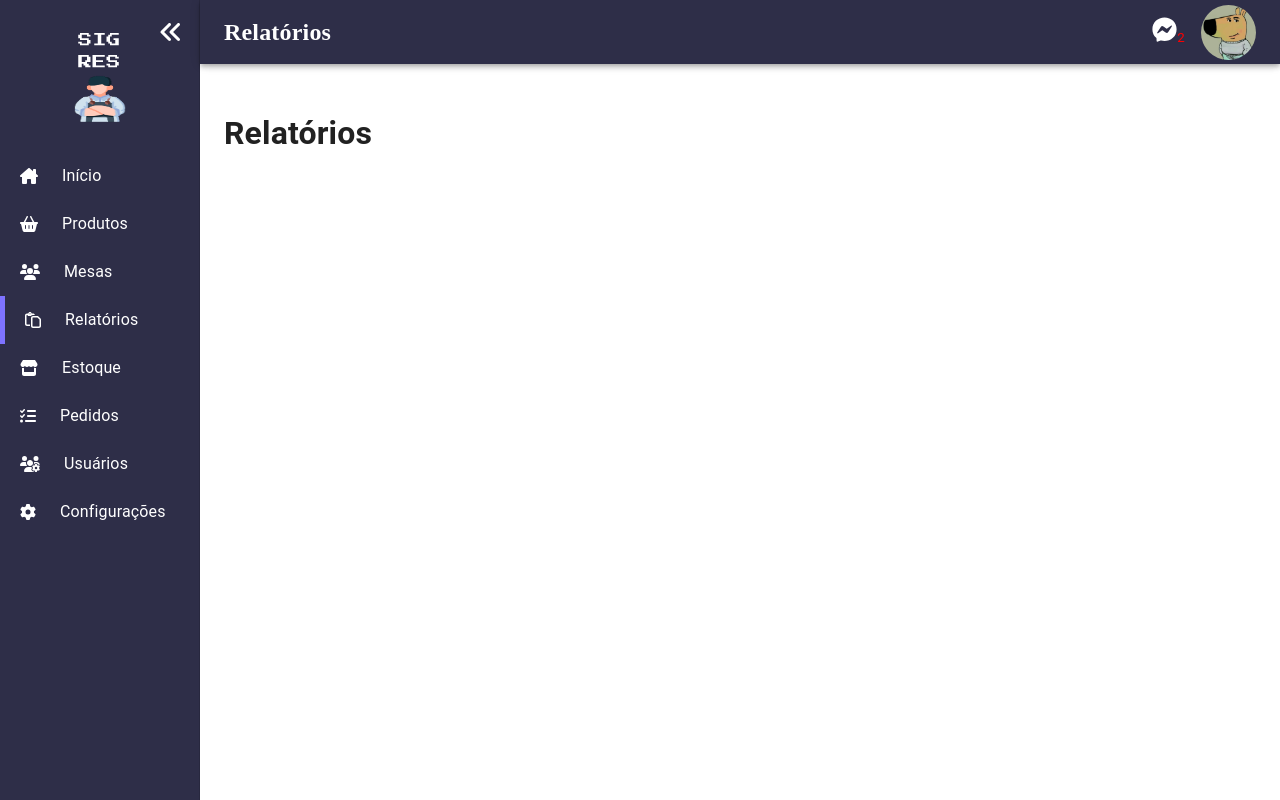
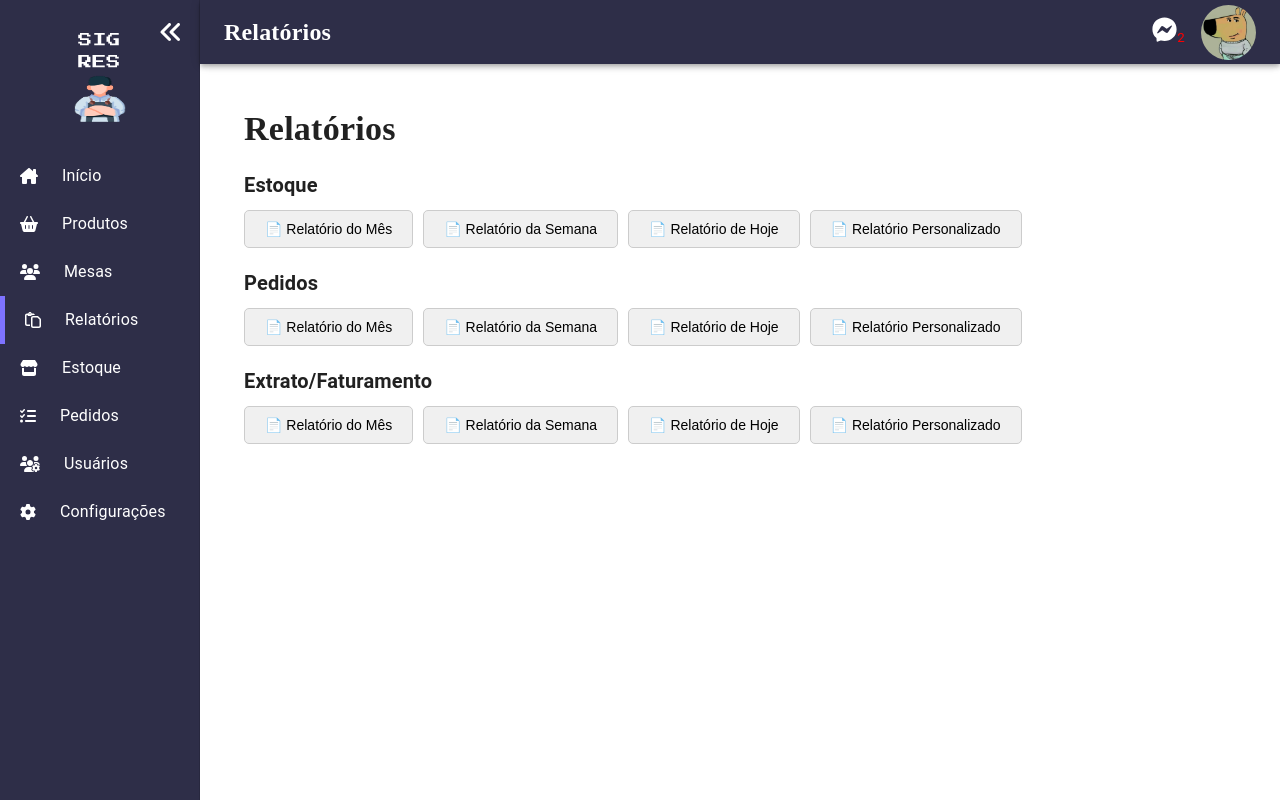
Before and after one commit to Dags0n/sigres, a React (Create React App) app: page /reports in a window 1280 px wide. Built offline with nearby package versions, Linux system fonts and the light colour scheme.

Commit message:
feat: cria páginas dos relatórios

```diff
--- a/src/App.js
+++ b/src/App.js
@@ -12,6 +12,7 @@ import InfoProduct from './pages/products/InfoProduct';
 import Tables from './pages/tables/Tables';
 import Orders from './pages/orders/Orders';
 import Settings from './pages/settings/Settings';
+import Reports from './pages/reports/Reports';
 
 const router = createBrowserRouter([
   {
@@ -52,7 +53,10 @@ const router = createBrowserRouter([
   },
   {
     path: '/reports',
-    element: <Navbar ><h1>Relatórios</h1></Navbar>,
+    element:
+    <Navbar >
+      <Reports />
+    </Navbar>,
   },
   {
     path: '/stock',
@@ -60,7 +64,8 @@ const router = createBrowserRouter([
   },
   {
     path: '/orders',
-    element: <Navbar >
+    element:
+    <Navbar >
       <Orders />
     </Navbar>,
   },
--- /dev/null
+++ b/src/pages/reports/Reports.css
@@ -0,0 +1,78 @@
+.relatorios-container {
+    padding: 20px;
+}
+
+h1 {
+    margin-bottom: 20px;
+}
+
+h2 {
+    margin: 20px 0 10px;
+    font-size: 20px;
+}
+
+.relatorios-secao {
+    margin-bottom: 20px;
+}
+
+.relatorios-botoes {
+    display: flex;
+    gap: 10px;
+    flex-wrap: wrap;
+}
+
+.relatorio-botao {
+    background-color: #f0f0f0;
+    border: 1px solid #ccc;
+    border-radius: 5px;
+    padding: 10px 20px;
+    font-size: 14px;
+    cursor: pointer;
+    display: flex;
+    align-items: center;
+    gap: 5px;
+}
+
+.relatorio-botao:hover {
+    background-color: #e0e0e0;
+}
+
+.relatorio-botao:active {
+    background-color: #d0d0d0;
+}
+
+.notification {
+    position: fixed;
+    top: 20px;
+    right: 20px;
+    background-color: #4caf50;
+    color: white;
+    padding: 15px 20px;
+    border-radius: 8px;
+    box-shadow: 0 2px 10px rgba(0, 0, 0, 0.2);
+    font-size: 16px;
+    z-index: 99999;
+    animation: fadeInOut 3s ease forwards;
+}
+
+/* Animação para a notificação */
+@keyframes fadeInOut {
+    0% {
+        opacity: 0;
+        transform: translateY(-10px);
+    }
+
+    10% {
+        opacity: 1;
+        transform: translateY(0);
+    }
+
+    90% {
+        opacity: 1;
+    }
+
+    100% {
+        opacity: 0;
+        transform: translateY(-10px);
+    }
+}
--- /dev/null
+++ b/src/pages/reports/Reports.jsx
@@ -0,0 +1,87 @@
+import React, { useState } from "react";
+import "./Reports.css";
+import { Typography } from "@mui/material";
+
+const Reports = () => {
+    const [showNotification, setShowNotification] = useState(false);
+
+    const handleConfirm = (e) => {
+        e.preventDefault();
+        setShowNotification(true);
+
+        // Ocultar a notificação automaticamente após 3 segundos
+        setTimeout(() => {
+            setShowNotification(false);
+        }, 3000);
+    };
+
+    return (
+        <div className="relatorios-container">
+            <Typography variant="h4" sx={{ fontFamily: 'Poppins', fontWeight: 900, m: "0 0 20px 0", justifySelf: 'flex-start' }}>
+                Relatórios
+            </Typography>
+
+            <div className="relatorios-secao">
+                <h2>Estoque</h2>
+                <div className="relatorios-botoes">
+                    <button onClick={handleConfirm} className="relatorio-botao">
+                        📄 Relatório do Mês
+                    </button>
+                    <button onClick={handleConfirm} className="relatorio-botao">
+                        📄 Relatório da Semana
+                    </button>
+                    <button onClick={handleConfirm} className="relatorio-botao">
+                        📄 Relatório de Hoje
+                    </button>
+                    <button onClick={handleConfirm} className="relatorio-botao">
+                        📄 Relatório Personalizado
+                    </button>
+                </div>
+            </div>
+
+            <div className="relatorios-secao">
+                <h2>Pedidos</h2>
+                <div className="relatorios-botoes">
+                    <button onClick={handleConfirm} className="relatorio-botao">
+                        📄 Relatório do Mês
+                    </button>
+                    <button onClick={handleConfirm} className="relatorio-botao">
+                        📄 Relatório da Semana
+                    </button>
+                    <button onClick={handleConfirm} className="relatorio-botao">
+                        📄 Relatório de Hoje
+                    </button>
+                    <button onClick={handleConfirm} className="relatorio-botao">
+                        📄 Relatório Personalizado
+                    </button>
+                </div>
+            </div>
+
+            <div className="relatorios-secao">
+                <h2>Extrato/Faturamento</h2>
+                <div className="relatorios-botoes">
+                    <button onClick={handleConfirm} className="relatorio-botao">
+                        📄 Relatório do Mês
+                    </button>
+                    <button onClick={handleConfirm} className="relatorio-botao">
+                        📄 Relatório da Semana
+                    </button>
+                    <button onClick={handleConfirm} className="relatorio-botao">
+                        📄 Relatório de Hoje
+                    </button>
+                    <button onClick={handleConfirm} className="relatorio-botao">
+                        📄 Relatório Personalizado
+                    </button>
+                </div>
+            </div>
+            {/* Notificação */}
+            {showNotification && (
+                <div className="notification">
+                    Download iniciado com sucesso! 🎉
+                </div>
+            )}
+        </div>
+    );
+};
+
+export default Reports;
```
